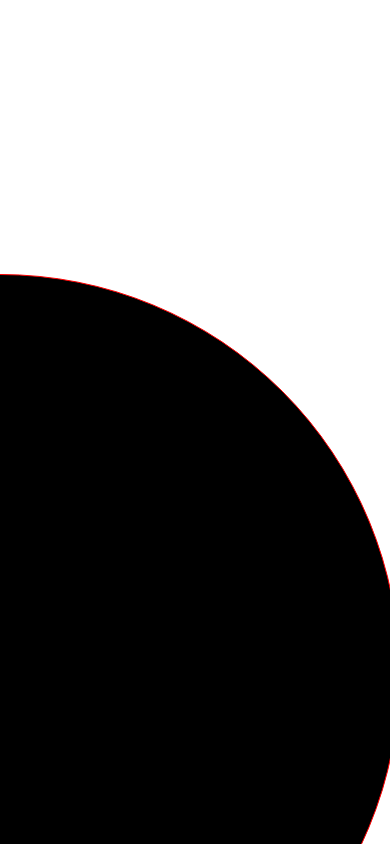
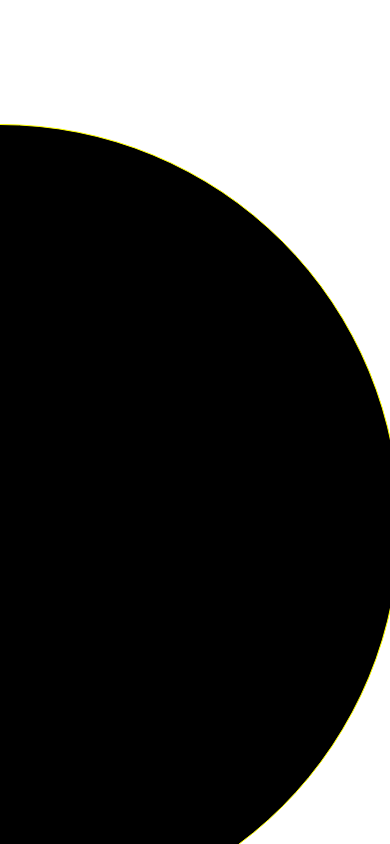
Before and after one commit to jp-knj/study_React, a React (Create React App) app in the folder 11_framermotion-website/: page / in a window 390 px wide. Shown: the part 1020-1864 px from the top of the page. Built offline with nearby package versions, Linux system fonts and the light colour scheme.

Commit message:
:recycle: Modify Sections
t

```diff
--- a/11_framermotion-website/src/Parallax/App.js
+++ b/11_framermotion-website/src/Parallax/App.js
@@ -4,8 +4,11 @@ import styled from "styled-components";
 import Section1 from "./components/Section1";
 import Section2 from "./components/Section2";
 import Section3 from "./components/Section3";
+import Section4 from "./components/Section4";
+import Footer from "./components/Footer";
 import "./styles.css";
 import { usePosition } from "./usePosition";
+import Hero from "./components/Hero";
 
 export default function App() {
   const { scrollY } = useViewportScroll();
@@ -17,9 +20,9 @@ export default function App() {
       scrollPosY,
       scrollPosY * 1.3,scrollPosY * 1.6,
       scrollPosY * 1.6,scrollPosY * 2.1,
-      scrollPosY * 2.4
+      scrollPosY * 2.4,
     ],
-    [0, -90, -90, -180, -180, -180]
+    [0, -90, -90, -180, -180, -230]
   );
   const rotate = useSpring(rotationRange, { stiffness: 1500, damping: 200 });
   const [ref, { y }] = usePosition();
@@ -28,20 +31,25 @@ export default function App() {
     setscrollPosY(y - 50);
   }, [y]);
   return (
+    <>
+      <Hero />
     <RotationLengthContainer ref={ref}>
       <StickyRotatingContainer style={{ rotate, x: "-50%" }}>
         <Section1 />
         <Section2 />
         <Section3 />
       </StickyRotatingContainer>
-    </RotationLengthContainer>
+      </RotationLengthContainer>
+      <Section4 />
+      <Footer />
+    </>
   );
 }
 
 const StickyRotatingContainer = styled(motion.div)`
   position: sticky;
   top: 10px;
-  border: 1px red solid;
+  border: 1px yellow solid;
   border-radius: 50%;
   height: 800px;
   width: 800px;
@@ -50,6 +58,6 @@ const StickyRotatingContainer = styled(motion.div)`
 
 const RotationLengthContainer = styled.section`
   height: 1800px; // how long you want your rotation to last
-  margin: clamp(200px, 300px, 800px) 0; // making space for the last and first text to show */
+  margin: clamp(100px, 150px, 300px) 0; // making space for the last and first text to show */
   margin-bottom: 200px;
 `;
--- a/11_framermotion-website/src/index.js
+++ b/11_framermotion-website/src/index.js
@@ -1,6 +1,7 @@
 import React from "react";
 import ReactDOM from "react-dom";
 import App from "./Parallax/App";
+import Footer from "./Parallax/components/Footer";
 import Hero from "./Parallax/components/Hero";
 import Section4 from "./Parallax/components/Section4";
 
@@ -8,9 +9,7 @@ const rootElement = document.getElementById("root");
 ReactDOM.render(
   <React.StrictMode>
     <main>
-      <Hero/>
       <App />
-      <Section4 />
     </main>
   </React.StrictMode>,
   rootElement
```
